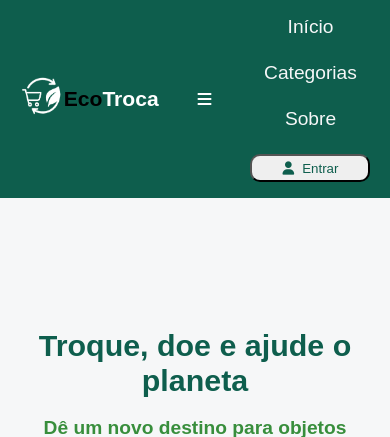
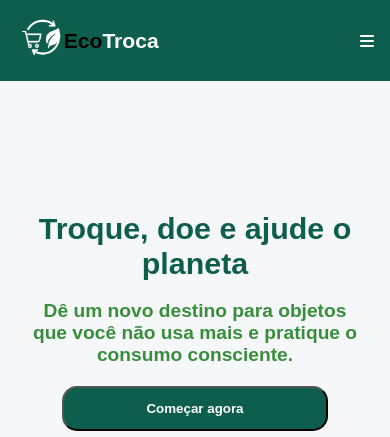
Before and after one commit to Mynjko2008/Eco-Troca-Facil, a PHP site: page /home.html in a window 390 px wide; the page is wider, and only the part inside the window is pictured. Shown: the top 437 px of that part. Run offline with PHP 8.4, Linux system fonts and the light colour scheme; some libraries are stand-ins or nearby versions.

Commit message:
Ajustando o Menu Hambúrguer

```diff
--- a/Paginal-Inicial/home.css
+++ b/Paginal-Inicial/home.css
@@ -533,8 +533,9 @@ footer h3 span {
 @media (max-width: 768px) {
     #menu {
         display: block;
+        position: absolute;
+        right: 1em;
     }
-
 
     .navegacao .logo img {
         width: 2.3em;
@@ -544,18 +545,35 @@ footer h3 span {
         font-size: 1.1em;
     }
 
-    .navegacao ul {
-        display: none;
-    }
-
-
     #itens ul {
         flex-direction: column;
         align-items: center;
         justify-content: center;
-        display: flex;
+        background-color: #0E5E4D;
+        /* ou outra cor de fundo */
+        width: 100%;
+        padding: 1em;
+        position: absolute;
+        top: 100%;
+        /* colado embaixo do menu */
+        left: 0;
+        box-shadow: 0 4px 8px rgba(0, 0, 0, 0.1);
+        z-index: 100;
+
+        /* Transição suave */
+        max-height: 0;
+        overflow: hidden;
+        opacity: 0;
+        transition: max-height 0.9s ease, opacity 0.9s ease;
     }
 
+    #itens ul.show {
+        display: flex;
+        /* só aparece quando tiver a classe "show" */
+        max-height: 500px;
+        /* valor grande o suficiente pro conteúdo caber */
+        opacity: 1;
+    }
 
     .containerHome {
         height: 30em;
@@ -564,7 +582,6 @@ footer h3 span {
     .containerPlaneta {
         display: none;
     }
-
 
     .home {
         padding: 2em;
@@ -602,7 +619,8 @@ footer h3 span {
     .categorias {
         flex-wrap: nowrap;
         overflow-x: auto;
-        scroll-snap-type: x mandatory; /* Faz o scroll encaixar horizontalmente */
+        scroll-snap-type: x mandatory;
+        /* Faz o scroll encaixar horizontalmente */
         scroll-behavior: smooth;
         gap: 1em;
     }
--- a/Paginal-Inicial/home.js
+++ b/Paginal-Inicial/home.js
@@ -29,6 +29,11 @@ window.addEventListener('scroll', () => {
 
 // Menu Hambúrguer
 function clickMenu() {
+
+  const ul = document.querySelector('#itens ul');
+  ul.classList.toggle('show');
+
+
   if (itens.style.display == 'block') {
     itens.style.display = 'none'
   } else {
```
